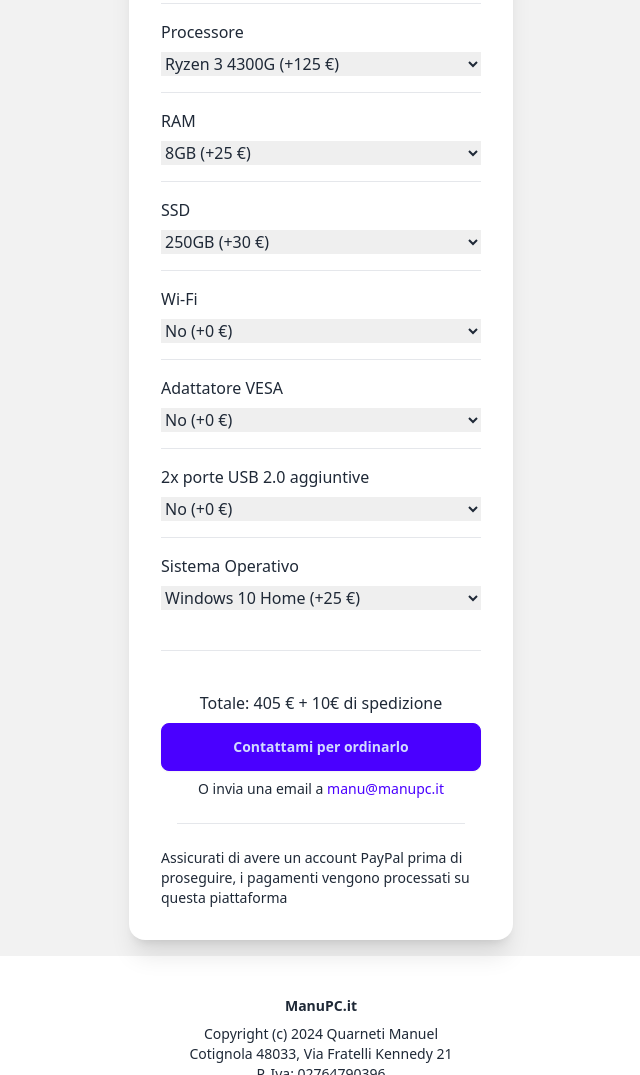
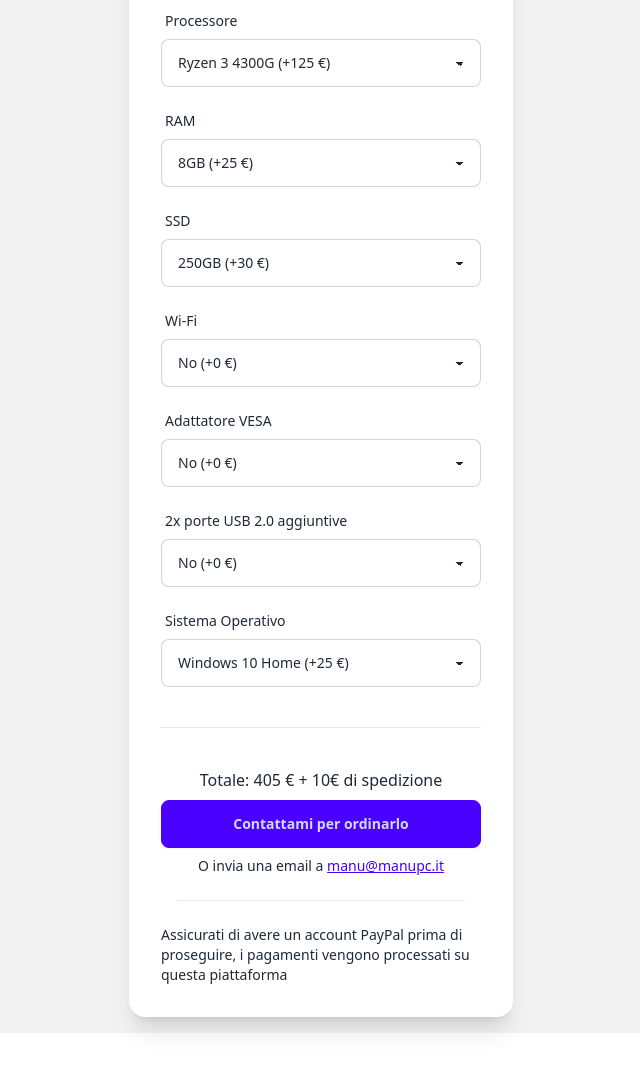
Before and after one commit to mq1/manupc.it, an Astro site: page /pc/asrock-deskmini-x300 in a window 1280 px wide. Shown: the part 706-1781 px from the top of the page, without its empty margins (319-959 px from the left). Built offline with nearby package versions, Linux system fonts and the light colour scheme; Astro itself is replaced by a stand-in of ours.

Commit message:
💄 Styling

```diff
--- a/src/components/Configuratore.svelte
+++ b/src/components/Configuratore.svelte
@@ -45,18 +45,24 @@
   <p>PC base: {base.price} €</p>
 
   {#each base.attributes as attribute}
-    <hr class="text-neutral-500 my-2" />
-    <p>{attributes[attribute].label}</p>
+    <div />
+
+    <label class="form-control w-full max-w-xs">
+      <div class="label">
+        <span class="label-text">{attributes[attribute].label}</span>
+      </div>
       <select
         bind:value={priceMap[attribute]}
         on:change={() => {
           total = getTotal();
         }}
+        class="select select-bordered"
       >
         {#each Object.entries(attributes[attribute].options) as [option, price]}
           <option value={option}>{option} (+{price} €)</option>
         {/each}
       </select>
+    </label>
   {/each}
 
   <hr class="text-neutral-500 my-8" />
@@ -66,8 +72,9 @@
     >Contattami per ordinarlo</button
   >
   <p class="text-sm text-center">
-    O invia una email a <a href="mailto:manu@manupc.it" class="text-primary"
-      >manu@manupc.it</a
+    O invia una email a <a
+      href="mailto:manu@manupc.it"
+      class="link link-primary">manu@manupc.it</a
     >
   </p>
 </div>
--- a/src/pages/index.astro
+++ b/src/pages/index.astro
@@ -12,10 +12,10 @@ import logoImage from "../assets/logo.jpeg";
       <h1 class="text-5xl">ManuPC.it</h1>
       <p>Il tuo mini PC, come lo vuoi tu</p>
       <a href="/pc" class="btn btn-primary">Inizia la configurazione del tuo PC →</a>
-      <p class="text-center">Non sai cosa scegliere? Scrivimi a <a href="mailto:manupc.it" class="text-primary">manu@manupc.it</a>
+      <p class="text-center">Non sai cosa scegliere? Scrivimi a <a href="mailto:manupc.it" class="link link-primary">manu@manupc.it</a>
     </div>
 
-    <div class="divider" />
+    <br />
 
     <h2 class="text-xl sm:text-3xl -mb-8 flex items-center gap-2">
       <Icon name="noto:star" />
@@ -32,7 +32,7 @@ import logoImage from "../assets/logo.jpeg";
           <p>
             La garanzia è di due anni su tutti i prodotti
             e se hai bisogno di aiuto nella prima installazione di un PC puoi scrivermi a
-            <a href="mailto:manu@manupc.it" class="text-primary">manu@manupc.it</a>
+            <a href="mailto:manu@manupc.it" class="link link-primary">manu@manupc.it</a>
           </p>
         </div>
       </div>
--- a/src/pages/pc/[id].astro
+++ b/src/pages/pc/[id].astro
@@ -32,7 +32,7 @@ const base = bases.find(base => base.id === id)!;
               return (
                 <p>
                   Per saperne di più clicca{" "}
-                  <a href={base.link} target="_blank" class="text-primary">
+                  <a href={base.link} target="_blank" class="link link-primary">
                     questo link
                   </a>
                 </p>
```
Lines whose indentation alone changed are shown as unchanged.
